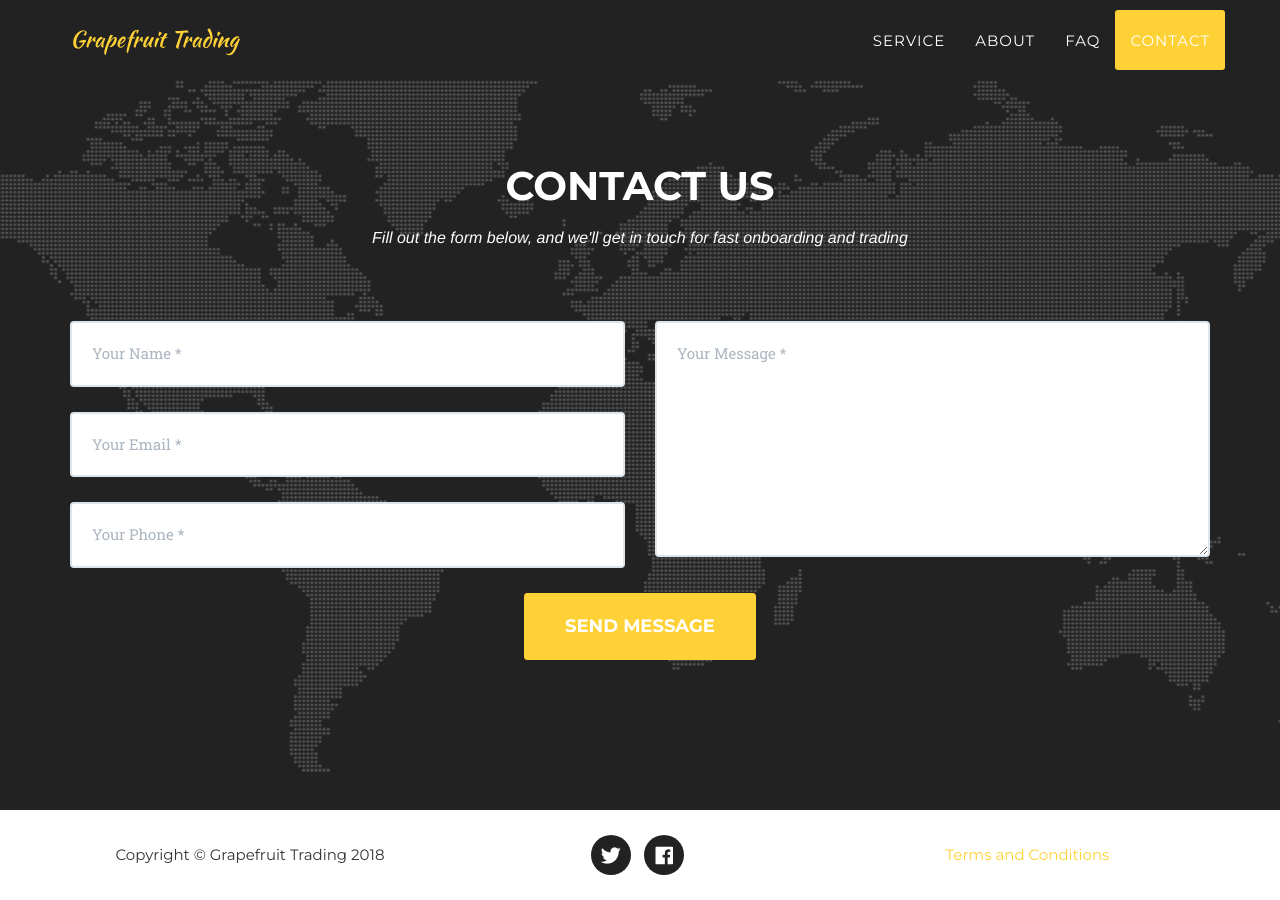
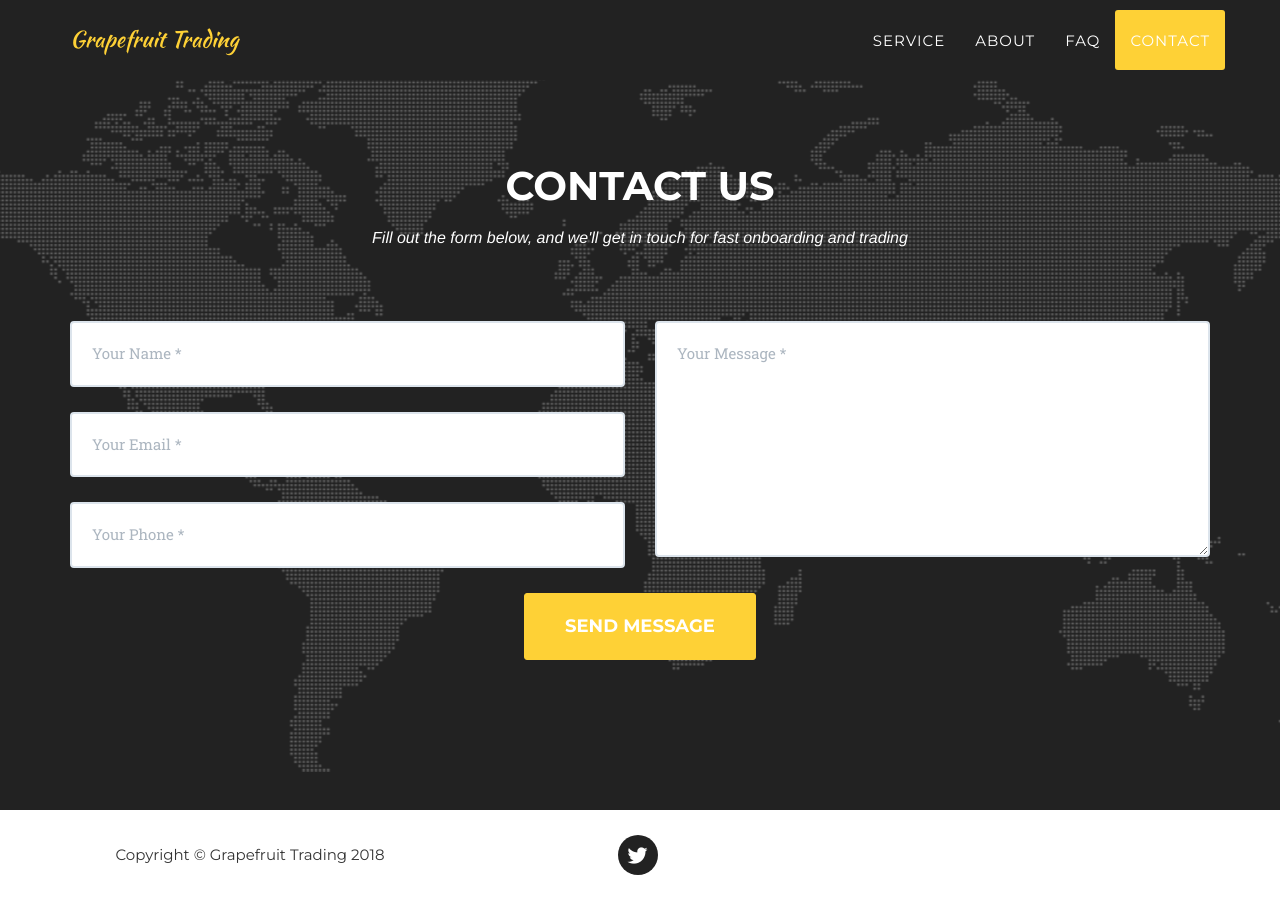
Before and after one commit to jlu4170/gfruit, a Jekyll site: the page built from index.html, in a window 1280 px wide and 900 px high, scrolled down 2680 px. Built offline with Jekyll 4.4.1, drawn with Linux system fonts in a browser that asks for light colours; nearby versions of some CDN libraries; some web fonts are replaced.

Commit message:
removed terms and conditions

```diff
--- a/_config.yml
+++ b/_config.yml
@@ -12,8 +12,6 @@ description: "A leader in grapefruits"
 social:
   - title: twitter
     url: http://twitter.com/GrapefruitTrade
-  - title: facebook
-    url:
 
 # Postal address (add as many lines as necessary)
 address:
--- a/_includes/footer.html
+++ b/_includes/footer.html
@@ -13,10 +13,7 @@
                     </ul>
                 </div>
                 <div class="col-md-4">
-                    <ul class="list-inline quicklinks">
-                        <li><a href="#">Terms and Conditions</a>
-                        </li>
-                    </ul>
+
                 </div>
             </div>
         </div>
```
